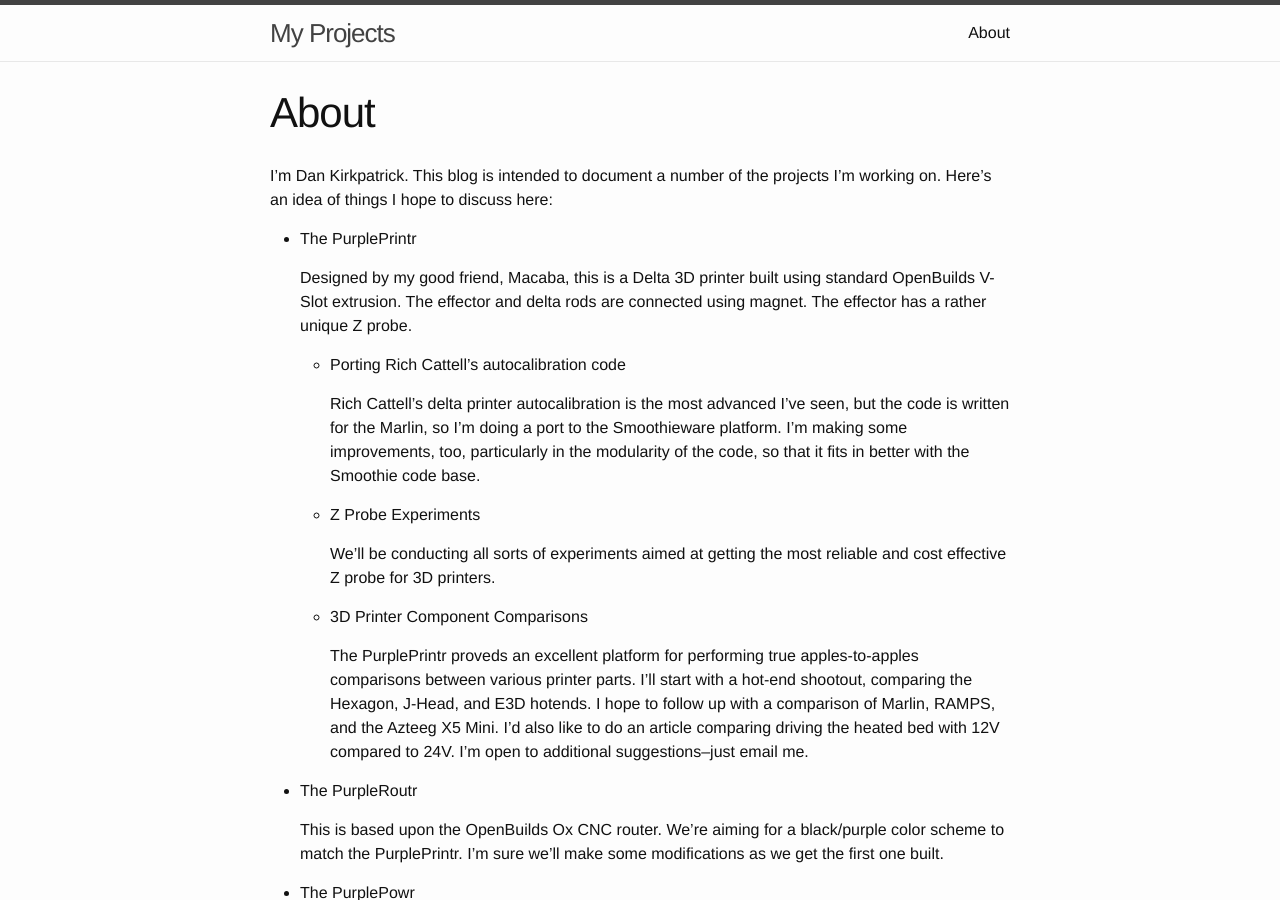
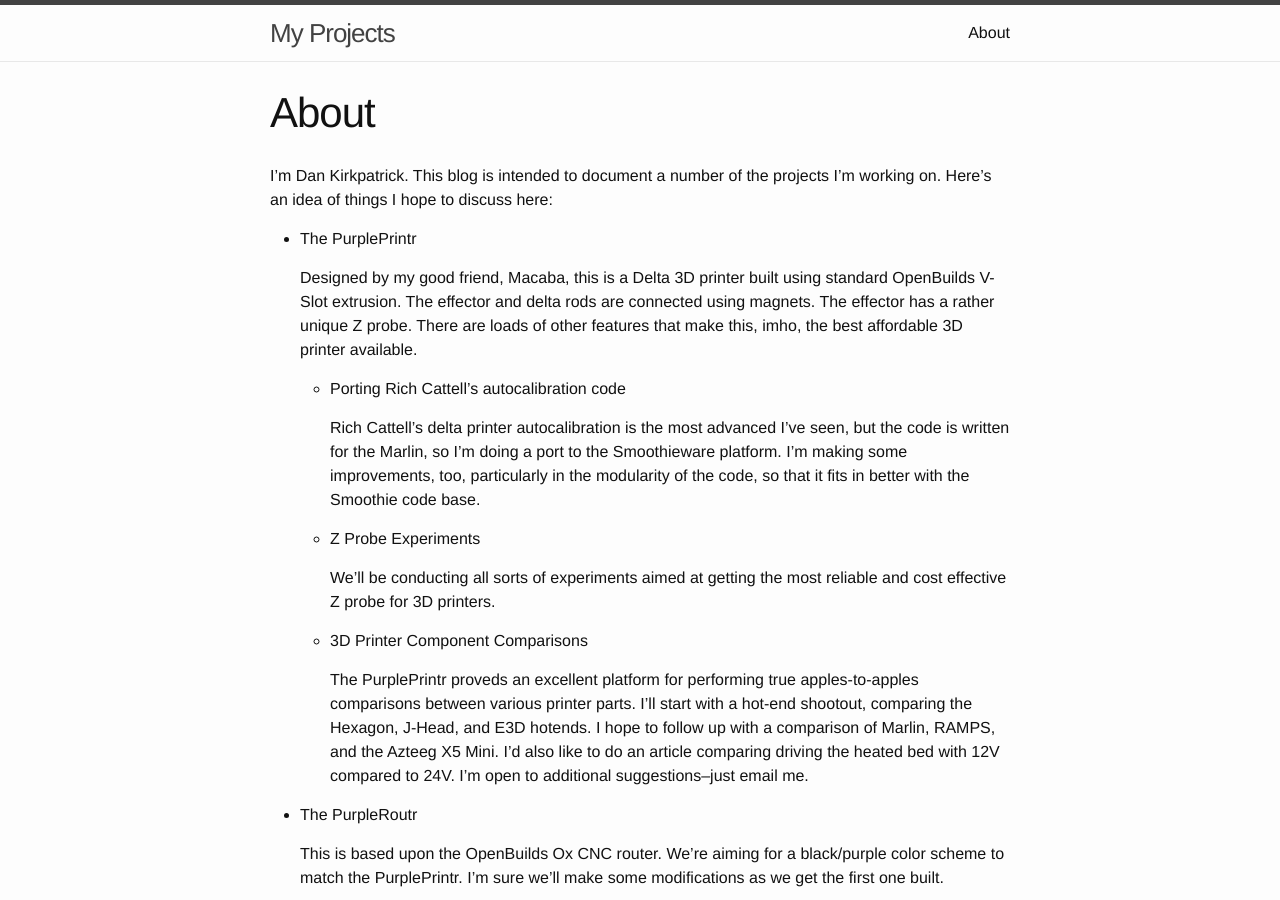
Before and after one commit to dankirkpatrick/dankirkpatrick.github.io, a Jekyll site: the page built from about.md, in a window 1280 px wide and 900 px high. Built offline with Jekyll 4.4.1, drawn with Linux system fonts in a browser that asks for light colours.

Commit message:
Initial commit with Jekyll

```diff
--- a/about.md
+++ b/about.md
@@ -8,7 +8,7 @@ I'm Dan Kirkpatrick.  This blog is intended to document a number of the projects
 
 - The PurplePrintr
 
-  Designed by my good friend, Macaba, this is a Delta 3D printer built using standard OpenBuilds V-Slot extrusion.  The effector and delta rods are connected using magnet.  The effector has a rather unique Z probe.
+  Designed by my good friend, Macaba, this is a Delta 3D printer built using standard OpenBuilds V-Slot extrusion.  The effector and delta rods are connected using magnets.  The effector has a rather unique Z probe.  There are loads of other features that make this, imho, the best affordable 3D printer available.
 
   - Porting Rich Cattell's autocalibration code
 
```
